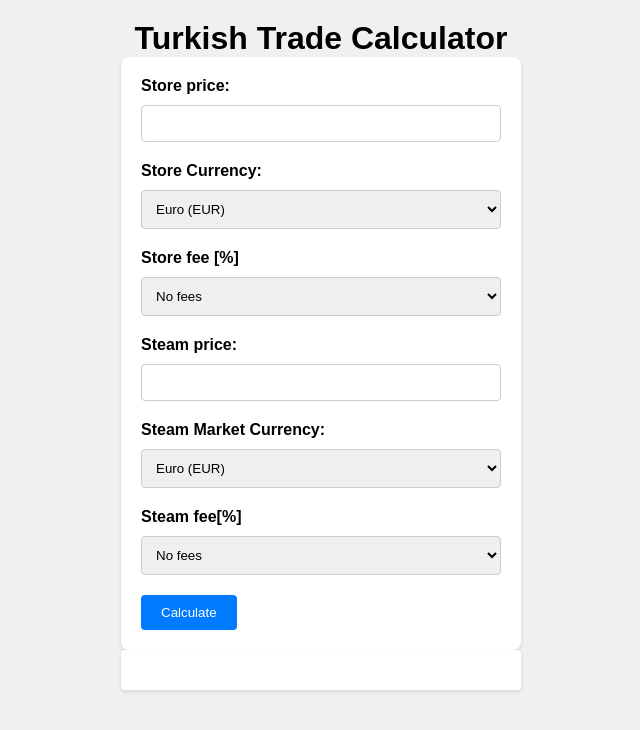
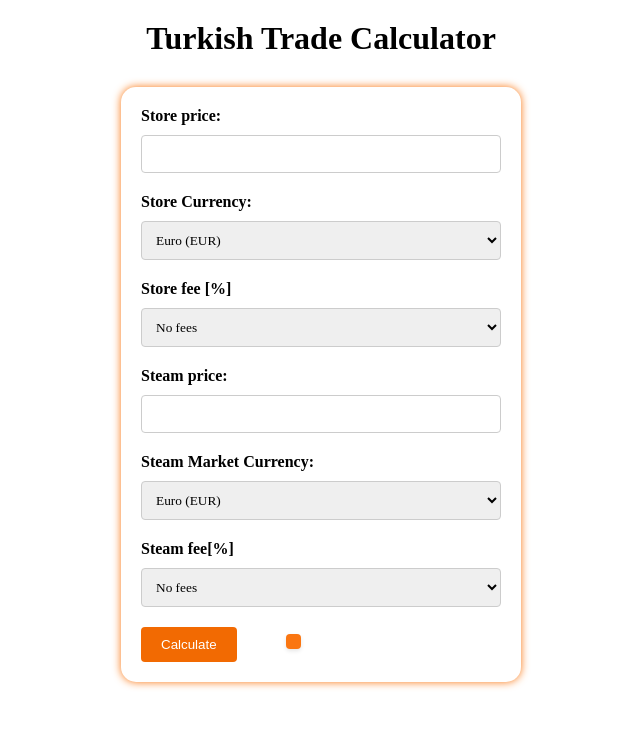
Before and after one commit to Likcuga/TurkishTrade_Calculator, a plain HTML site: page index.html in a window 1280 px wide. Shown: the whole page, without its empty margins (319-959 px from the left). Drawn offline with Linux system fonts and the light colour scheme.

Commit message:
Changed design

```diff
--- a/index.html
+++ b/index.html
@@ -56,7 +56,7 @@
 
 
     <label id="steam_fee">Steam fee[%]</label>
-    <select id="steamFee">
+    <select id="steamFee" onfocus="this.size=6;" onblur="this.size=0;" onchange="this.size=1; this.blur()">
         <option value="0">No fees</option>
         <option value="5">5%</option>
         <option value="10">10%</option>
@@ -71,11 +71,12 @@
 <!--    <input type="number" id="steamFee" name="steamFee" required>-->
 
     <button type="button" id="calculateButton">Calculate</button>
+    <div id="result" class="hidden">
+
+    </div>
 </form>
 
-<div id="result" class="hidden">
 
-</div>
 
 <script src="scrypt.js"></script>
 </body>
--- a/style.css
+++ b/style.css
@@ -7,24 +7,31 @@
 
 /* Set a background color for the entire page */
 body {
-    background-color: #f0f0f0;
+    background-color: rgb(255, 255, 255);
     font-family: Arial, sans-serif;
+    /*box-shadow: 0 2px 5px rgba(44, 39, 39, 0.25);*/
 }
 
 /* Center the main content in the middle of the page */
 h1 {
     text-align: center;
     margin-top: 20px;
+    color: #000000;
+    font-family: Orbitron Thin;
+    padding-bottom: 30px;
 }
 
 /* Style the form container */
 form {
     max-width: 400px;
-    margin: 0 auto;
+    margin:  auto;
     padding: 20px;
     background-color: #fff;
-    border-radius: 8px;
-    box-shadow: 0 2px 4px rgba(0, 0, 0, 0.1);
+    border-radius: 15px;
+    /*border-style: solid;*/
+
+    box-shadow: 0 0px 8px rgb(250, 118, 17);
+    font-family: Orbitron;
 }
 
 /* Style labels and inputs */
@@ -41,33 +48,45 @@ select {
     margin-bottom: 20px;
     border: 1px solid #ccc;
     border-radius: 4px;
+    font-family: Orbitron;
+}
+
+option:hover, option:checked{
+    background :rgb(250, 118, 17);
 }
 
 /* Style the Calculate button */
 #calculateButton {
-    background-color: #007BFF;
+    background-color: rgb(242, 106, 2);
     color: #fff;
     border: none;
     padding: 10px 20px;
     cursor: pointer;
     border-radius: 4px;
+    /*display: inline-block; margin-left: 10px;*/
 }
 
 #calculateButton:hover {
-    background-color: #0056b3;
+    /*color: rgb(242, 106, 2);*/
+    background-color: rgb(250, 118, 17);
 }
 
 /* Style the result container */
 #result {
-    margin-top: 20px;
-    padding: 20px;
-    background-color: #fff;
+    /*margin-top: 20px;*/
+    padding: 7.5px;
+    background-color: rgb(250, 118, 17);
     border-radius: 4px;
     max-width: 400px; /* Adjust the maximum width to your preference */
-    margin: 0 auto; /* Center the container horizontally */
+    /*margin: 0 auto; !* Center the container horizontally *!*/
     text-align: center; /* Center the text within the container */
     box-shadow: 0 2px 4px rgba(0, 0, 0, 0.1);
     font-weight: bold;
+    display: inline-block;
+    margin-left: 45px;
+
+
+
 }
 
 /* Style for hidden elements */
```
